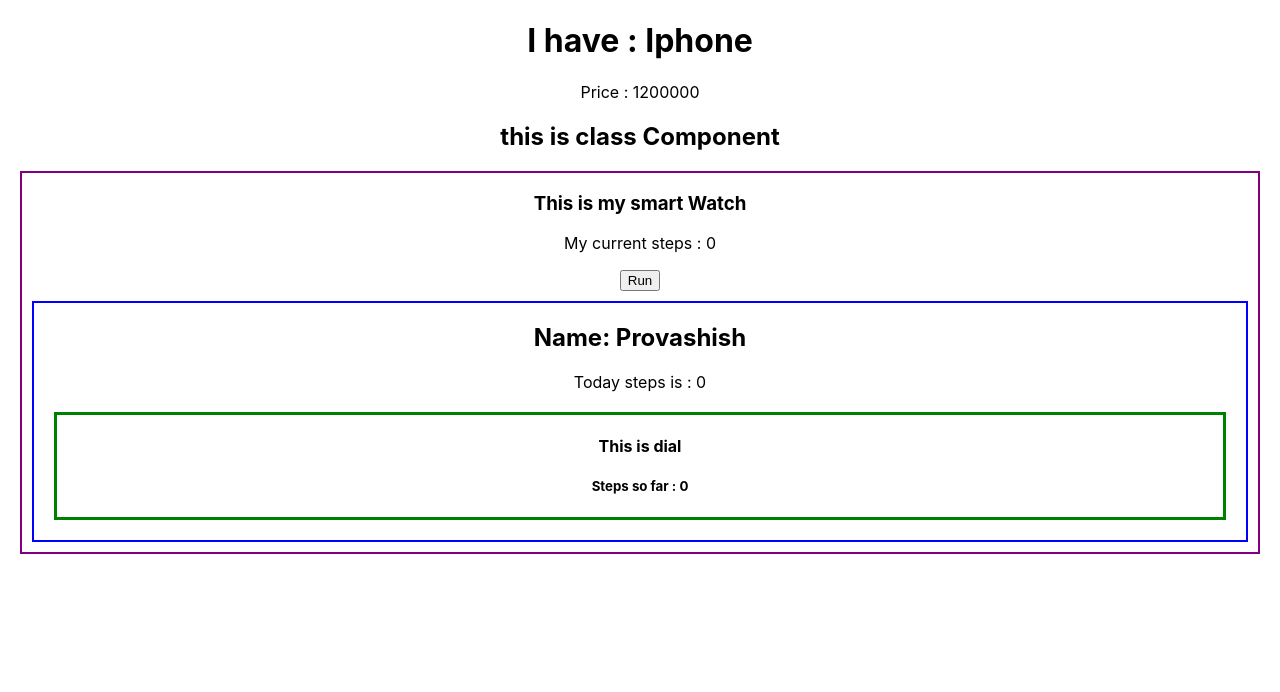
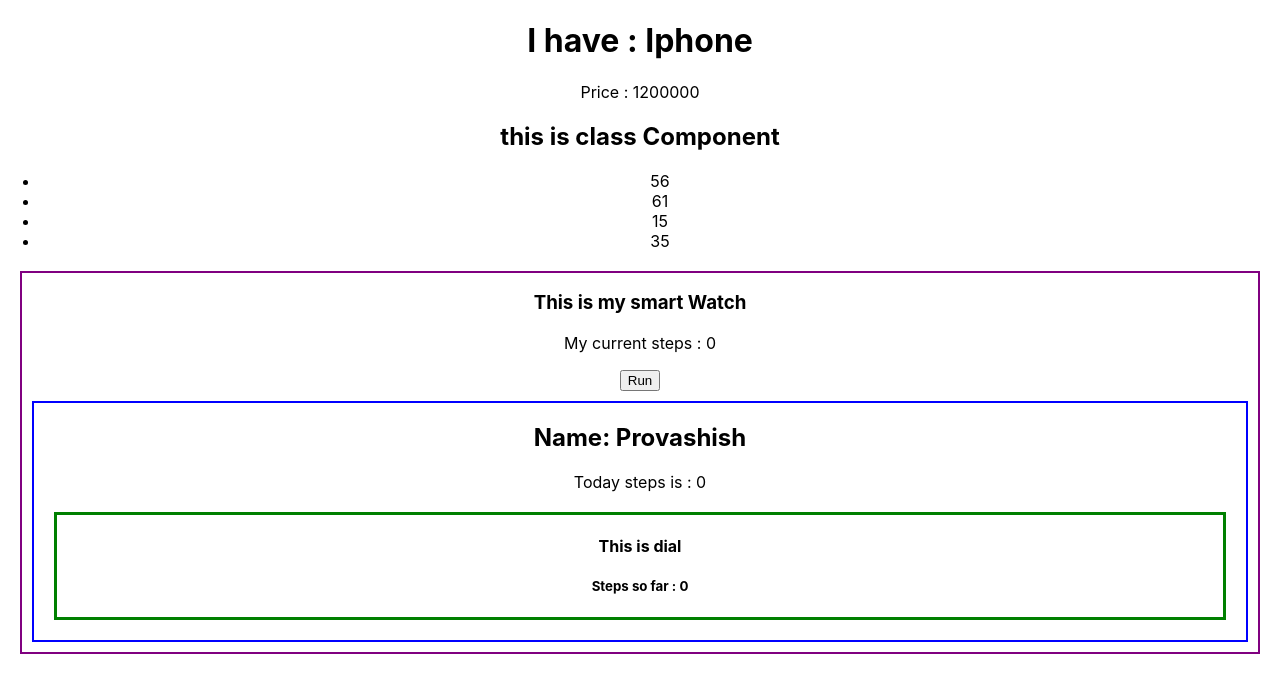
Before and after one commit to provashish95/how-react-works, a React (Create React App) app: page / in a window 1280 px wide. Shown: the top 692 px of the page. Built offline with nearby package versions, Linux system fonts and the light colour scheme.

Commit message:
added some code

```diff
--- a/src/components/Tablet/Tablet.js
+++ b/src/components/Tablet/Tablet.js
@@ -1,10 +1,15 @@
 import React, { Component } from 'react';
 
+
+
+
+const numbers = [56, 61, 15, 35];
 class Tablet extends Component {
     render() {
         return (
             <div>
                 <h2>this is class Component</h2>
+                <ul> {numbers.map(num => <li>{num}</li>)} </ul>
             </div>
         );
     }
```
